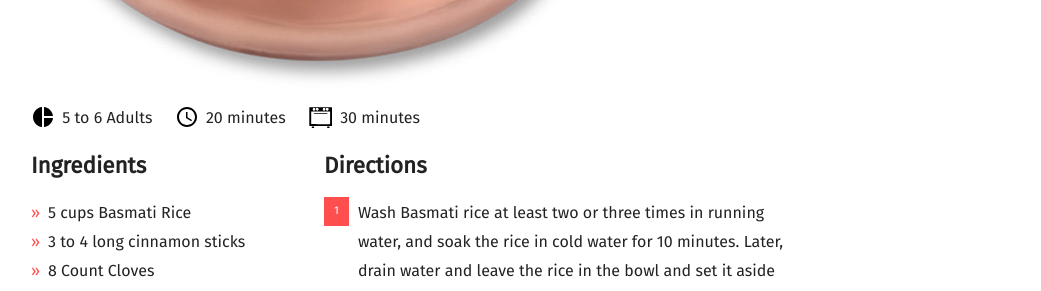
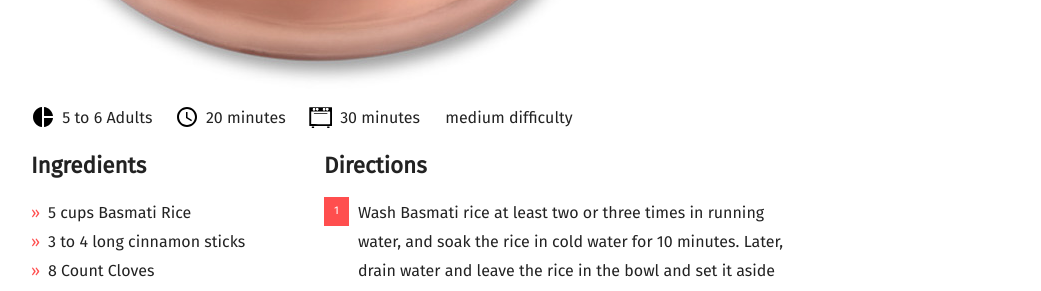
Before and after one commit to mallikasdishes/github.io, a Jekyll site: the page built from _posts/2017-01-05-vegetable-biryani.md, in a window 1280 px wide and 900 px high, scrolled down 905 px. Shown: the part 152-443 px from the top of the window, without its empty margins (59-1100 px from the left). Built offline with Jekyll 4.4.1, drawn with Linux system fonts in a browser that asks for light colours; nearby versions of some CDN libraries; some web fonts are replaced; comment, search, counter and statistics services are not loaded.

Commit message:
Update post.html

```diff
--- a/_layouts/post.html
+++ b/_layouts/post.html
@@ -15,6 +15,7 @@ layout: default
 		<li title="Servings">{% include recipe-icon.html icon="quantity" %}<span>{{ page.recipe.servings }}</span></li>
 		<li title="Prep Time">{% include recipe-icon.html icon="time" %}<span>{{ page.recipe.prep }}</span></li>
 		<li title="Cook Time">{% include recipe-icon.html icon="cook" %}<span>{{ page.recipe.cook }}</span></li>
+		<li title="Difficulty"><span>{{ page.recipe.difficulty }} difficulty</span></li>
 	</ul>
 
 	<div class="recipe-contents">
```
